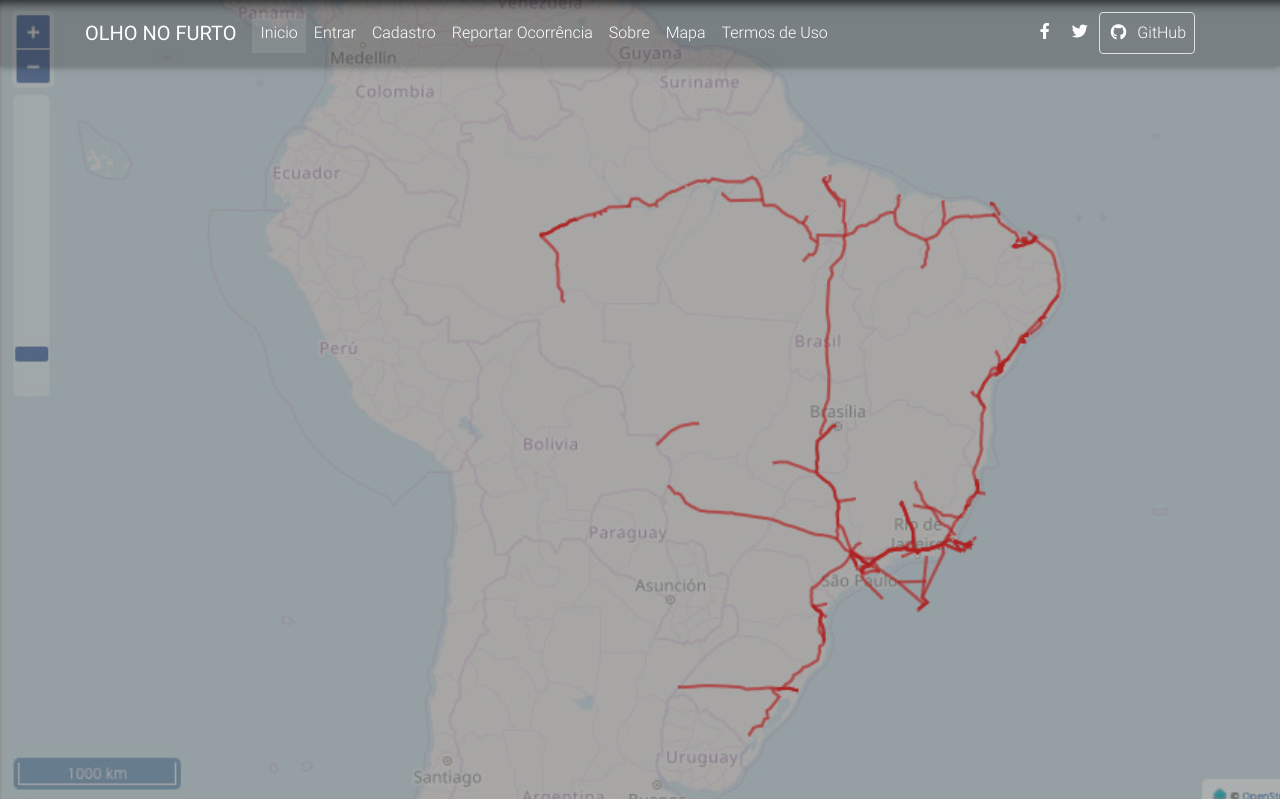
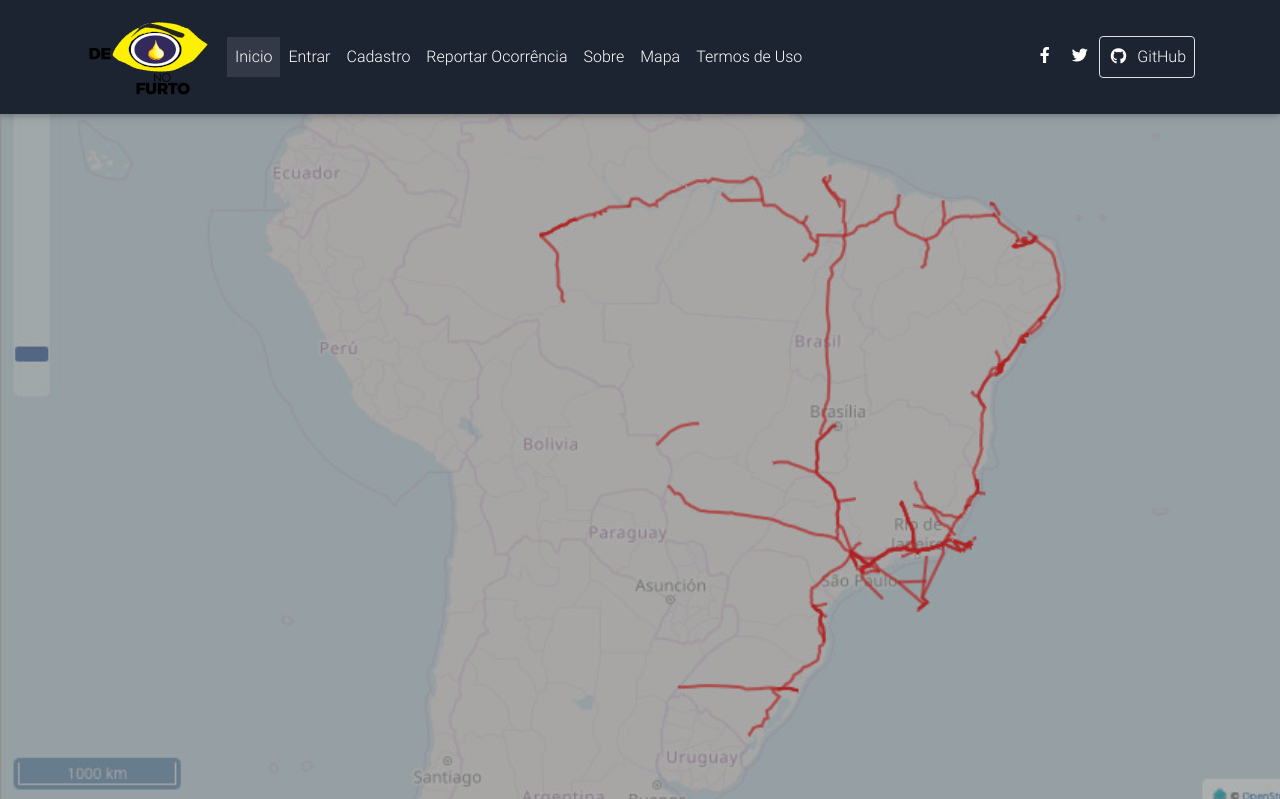
Before and after one commit to olhaoduto/olhaoduto_site, a Flask app: page / in a window 1280 px wide. Shown: the top 799 px of the page. Run offline with Flask 2, Linux system fonts and the light colour scheme; some libraries are stand-ins or nearby versions.

Commit message:
Improving header + logo

```diff
--- a/templates/header.html
+++ b/templates/header.html
@@ -2,7 +2,7 @@
   <meta charset="utf-8">
   <meta name="viewport" content="width=device-width, initial-scale=1, shrink-to-fit=no">
   <meta http-equiv="x-ua-compatible" content="ie=edge">
-  <title>Olha o Furto!</title>
+  <title>DE OLHO NO FURTO</title>
   <!-- Font Awesome -->
   <link rel="stylesheet" href="https://use.fontawesome.com/releases/v5.8.2/css/all.css">
   <!-- Bootstrap core CSS -->
@@ -17,6 +17,9 @@
         background: #1C2331 !important;
       }
     }
-
+    /*Overwrite Css Default*/
+    .navbar {
+    background-color: rgb(28, 35, 49);
+}
   </style>
 </head>
--- a/templates/navbar.html
+++ b/templates/navbar.html
@@ -5,7 +5,7 @@
 
       <!-- Brand -->
       <a class="navbar-brand" href="/" target="_self">
-        <strong>OLHO NO FURTO</strong>
+        <img src="/static/img/logo.png">
       </a>
 
       <!-- Collapse -->
```
Also changed, not shown: static/img/logo.png (added).
